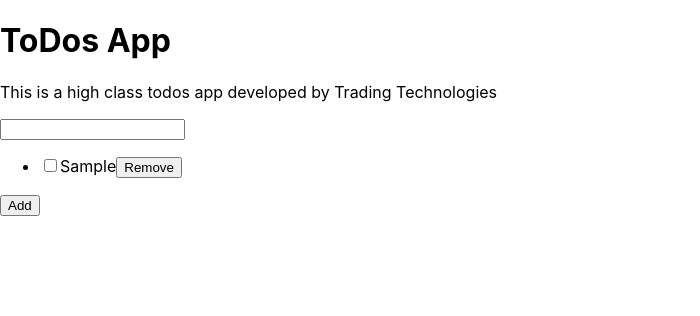
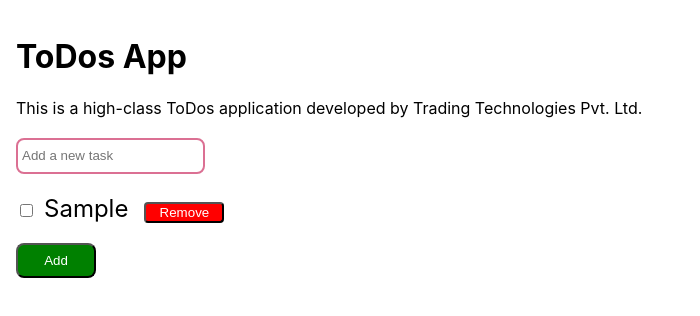
Before and after one commit to amitdate95/amitdate95.github.io, a React (Create React App) app: page / in a window 1280 px wide. Both pictures are taken after typing "Sample" into the empty fields and a click on the button "Add". Shown: the top 316 px of the page, without its empty margins (0-700 px from the left). Built offline with nearby package versions, Linux system fonts and the light colour scheme.

Commit message:
ADded css

```diff
--- a/src/App.css
+++ b/src/App.css
@@ -1,3 +1,7 @@
+body {
+  padding: 16px;
+}
+
 .App {
   text-align: center;
 }
@@ -28,6 +32,40 @@
   color: #61dafb;
 }
 
+ul {
+  list-style-type: none;
+  margin: 0;
+  padding: 16px 0 0 0;
+}
+
+.todo-input {
+  padding: 4px;
+  margin: 4px 0;
+  line-height: 24px;
+  border: 2px solid palevioletred;
+  border-radius: 8px;
+}
+
+.remove-button {
+  background-color: red;
+  color: white;
+  margin-left: 16px;
+  border-radius: 4px;
+  width: 80px;
+}
+
+.add-button {
+  width: 80px;
+  padding: 8px 16px;
+  color: white;
+  background-color: green;
+  border-radius: 8px;
+}
+.todo-item {
+  padding-left: 8px;
+  font-size: 24px;
+}
+
 @keyframes App-logo-spin {
   from {
     transform: rotate(0deg);
--- a/src/App.js
+++ b/src/App.js
@@ -27,9 +27,9 @@
   return (
     <div>
       <h1>ToDos App</h1>
-      <p>This is a high class todos app developed by Trading Technologies</p>
+      <p>This is a high-class ToDos application developed by Trading Technologies Pvt. Ltd.</p>
 
-      <input onChange={(e) => setCurrentTodo(e.target.value)} value={currentTodo} />
+      <input className='todo-input' placeholder='Add a new task' onChange={(e) => setCurrentTodo(e.target.value)} value={currentTodo} />
 
       <TodoList
         todos={todos}
@@ -37,7 +37,8 @@
         removeTodo={removeTodo}
         addTodo={addTodo}
       />
-      <button onClick={() => addTodo(currentTodo)}>Add</button>
+      <br/>
+      <button className='add-button' onClick={() => addTodo(currentTodo)}>Add</button>
     </div>
   );
 }
--- a/src/TodoList.js
+++ b/src/TodoList.js
@@ -1,7 +1,7 @@
 import React from 'react';
 import TodoItem from './TodosItem';
 
-function TodoList({ addTodo, todos, toggleTodo, removeTodo }) {
+function TodoList({ todos, toggleTodo, removeTodo }) {
   return (
     <>
       <ul>
--- a/src/TodosItem.js
+++ b/src/TodosItem.js
@@ -8,10 +8,10 @@
         checked={todo.completed}
         onChange={() => toggleTodo(index)}
       />
-      <span style={{ textDecoration: todo.completed ? 'line-through' : 'none' }}>
+      <span className='todo-item' style={{ textDecoration: todo.completed ? 'line-through' : 'none' }}>
         {todo.text}
       </span>
-      <button onClick={() => removeTodo(index)}>Remove</button>
+      <button className='remove-button' onClick={() => removeTodo(index)}>Remove</button>
     </li>
   );
 }
```
